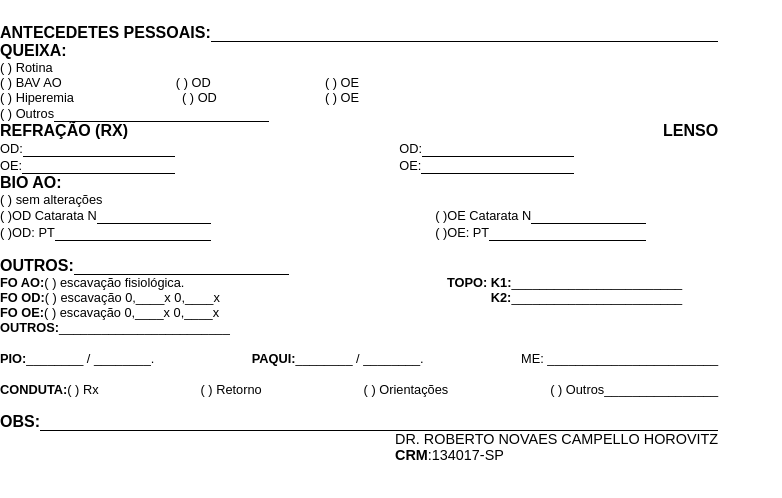
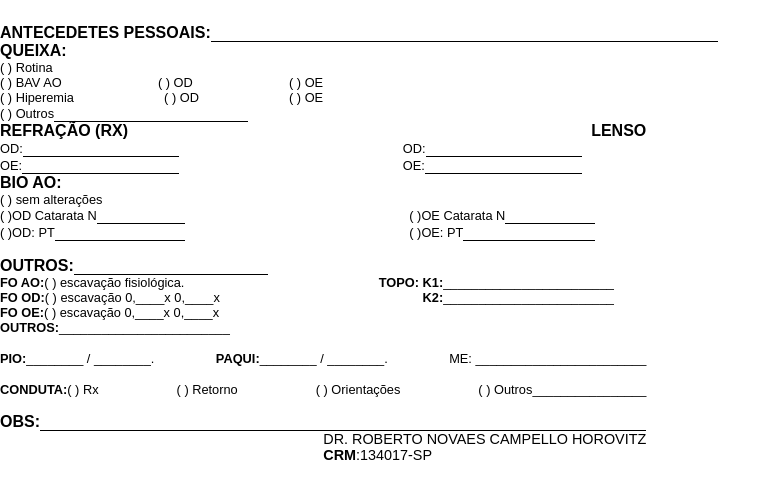
Before and after one commit to Fervalinhos/iov, a Next.js app: page /components/doctors_region in a window 1280 px wide. Shown: the top 498 px of the page, without its empty margins (0-782 px from the left). Built offline with nearby package versions, Linux system fonts and the light colour scheme.

Commit message:
fix widths

```diff
--- a/app/components/doctors_region/page.jsx
+++ b/app/components/doctors_region/page.jsx
@@ -7,6 +7,7 @@ const Doctors_region = () => {
                 <h1>ANTECEDETES PESSOAIS:</h1>
                 <div className={styles.bar}></div>
             </div>
+            <div className={styles.main_container}>
                 <h1>QUEIXA:</h1>
                 <div className={styles.queixas}>
                     <p>( ) Rotina</p>
@@ -143,6 +144,8 @@ const Doctors_region = () => {
                 </div>
 
             </div>
+
+        </div>
     );
 };
 
--- a/app/components/doctors_region/page.module.css
+++ b/app/components/doctors_region/page.module.css
@@ -12,6 +12,10 @@
 
 .containerDoutor h1 {
     font-size: 1rem;
+}
+
+.main_container {
+    width: 90%;
 }
 
 .outros_bar {
@@ -86,13 +90,13 @@
 .list_bio li {
     display: flex;
     justify-content: space-between;
-    width: 90%;
+    width: 92%;
 }
 
 .list_REF li {
     display: flex;
     justify-content: space-between;
-    width: 80%;
+    width: 90%;
 }
 
 .list_queixas li {
```
Lines whose indentation alone changed are shown as unchanged.
